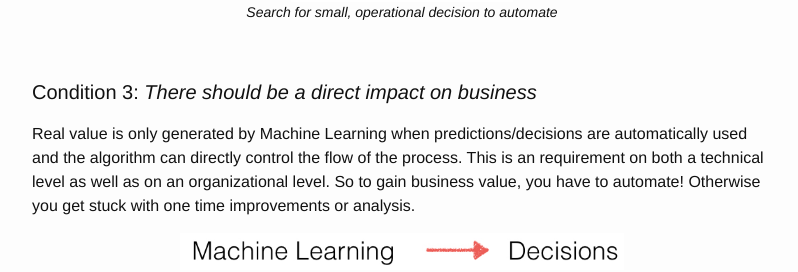
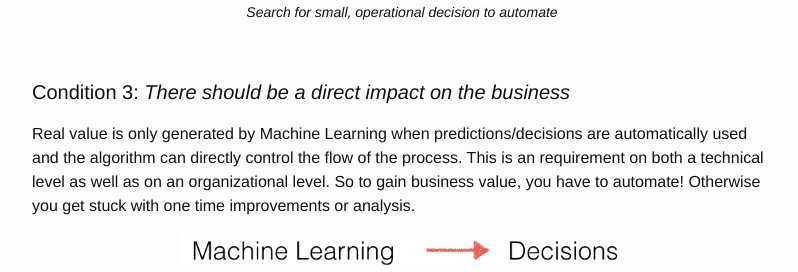
Before and after one commit to MaxBenChrist/MaxBenChrist.github.io, a Jekyll site: the page built from _posts/2017-05-25-five-aspects-ml-business-processes.markdown, in a window 1280 px wide and 900 px high, scrolled down 3804 px. Shown: the part 179-451 px from the top of the window, without its empty margins (238-1036 px from the left). Built offline with Jekyll 4.4.1, drawn with Linux system fonts in a browser that asks for light colours; nearby versions of some CDN libraries; comment, search, counter and statistics services are not loaded.

Commit message:
fixed typo, missing the

```diff
--- a/_posts/2017-05-25-five-aspects-ml-business-processes.markdown
+++ b/_posts/2017-05-25-five-aspects-ml-business-processes.markdown
@@ -132,7 +132,7 @@ So, focus on operational and not strategic decisions.
 
 <br>
 
-#### Condition 3: _There should be a direct impact on business_
+#### Condition 3: _There should be a direct impact on the business_
 
 Real value is only generated by Machine Learning when  predictions/decisions are automatically used and the algorithm can directly control the flow of the process. This is an requirement on both a technical level as well as on an organizational level. So to gain business value, you have to automate! Otherwise you get stuck with one time improvements or analysis.
 
```
